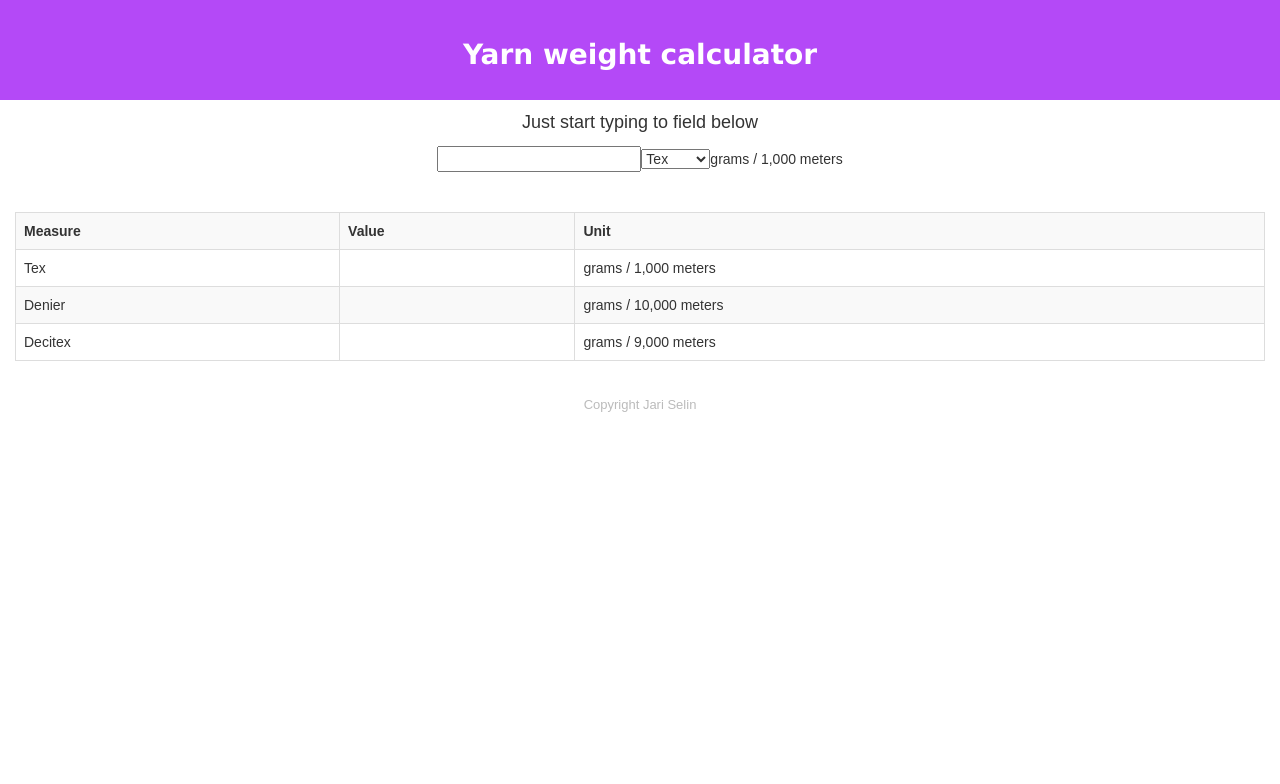
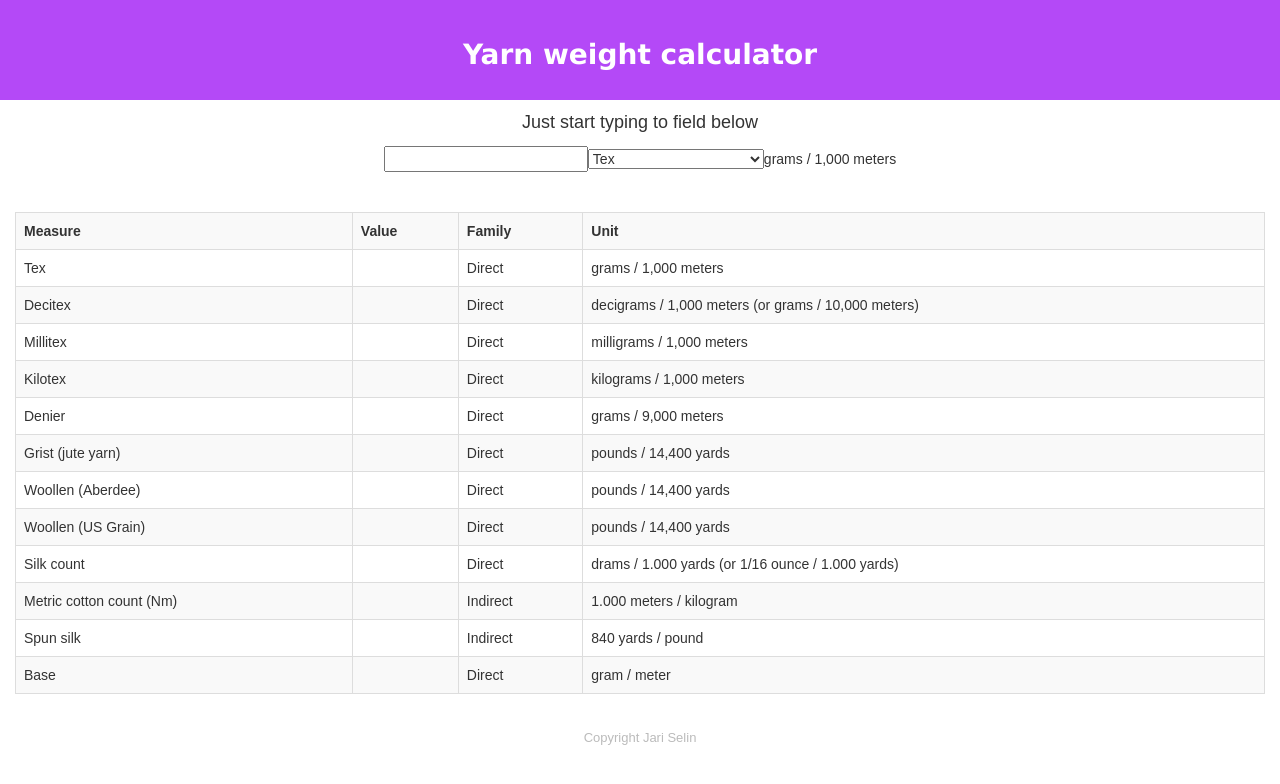
Before and after one commit to jselin/planner, a React (Create React App) app: page / in a window 1280 px wide. Shown: the top 784 px of the page. Built offline with nearby package versions, Linux system fonts and the light colour scheme.

Commit message:
Refactored calculations

```diff
--- a/src/App.js
+++ b/src/App.js
@@ -1,7 +1,7 @@
 import React, { Component } from 'react';
 import './App.css';
 import { Table, Form } from 'react-bootstrap';
-import { UNIT_TYPE, units, unitsFormatter, toTex } from './units.js';
+import { UNIT_TYPE, units, unitsFormatter, fromUnitToBase } from './units.js';
 import {numberingToFloat} from './yarn-number'
 
 
@@ -11,25 +11,25 @@ class App extends Component {
     this.state = {
       input: '',
       inputUnitType: UNIT_TYPE.TEX,
-      tex: 0.0
+      base: 0.0
     }
   }
 
   handleValueUpdate = (e) => {
-    const tex = toTex(this.state.inputUnitType, numberingToFloat(e.target.value), 1.0);
+    const base = fromUnitToBase(this.state.inputUnitType, numberingToFloat(e.target.value), 1.0);
     e.preventDefault();
     e.stopPropagation();
     this.setState({
       input: e.target.value,
-      tex: tex,
+      base: base,
     });
   }
 
   handleTypeUpdate = (e) => {
-    const tex = toTex(e.target.value, numberingToFloat(this.state.input), 1.0);
+    const base = fromUnitToBase(e.target.value, numberingToFloat(this.state.input), 1.0);
     this.setState({
       inputUnitType: e.target.value,
-      tex: tex,
+      base: base,
     });
   }
 
@@ -60,7 +60,7 @@ class App extends Component {
         </Form>
         <br />
         <div className="Table-container">
-          <Yarns tex={this.state.tex} />
+          <Yarns base={this.state.base} />
         </div>
         <p className="Bottom-legend">
           Copyright Jari Selin
@@ -77,7 +77,7 @@ function UnitOptions(props) {
 }
 
 function Yarns(props) {
-  const yarns = unitsFormatter(props.tex);
+  const yarns = unitsFormatter(props.base);
 
   return (
     <Table className="Result-Table" striped bordered hover>
@@ -85,12 +85,14 @@ function Yarns(props) {
         <tr>
           <th>Measure</th>
           <th>Value</th>
+          <th>Family</th>
           <th>Unit</th>
         </tr>
         {yarns.map(unit =>
           <tr key={unit.type}>
             <td>{unit.label}</td>
             <td>{unit.value}</td>
+            <td>{unit.system}</td>
             <td>{unit.unit}</td>
           </tr>
         )}
--- a/src/units.js
+++ b/src/units.js
@@ -2,67 +2,167 @@
 export const UNIT_TYPE = {
     TEX: "tex",
     DTEX: "decitex",
+    MTEX: "millitex",
+    KTEX: "kilotex",
     DEN: "denier",
+    GRIST: "grist",
+    SILK_COUNT: "silk_count",
+    NM: "nm",
+    BASE: "base",
+    WOOLLEN_ABERDEEN: "woollen_aberdeen",
+    WOOLLEN_GRAIN: "woollen_grain",
+    SPUN_SILK: "spun_silk"
 }
 
-const factors = [
-    {
-        type: UNIT_TYPE.TEX,
-        factor: 1.0
-    },
-    {
-        type: UNIT_TYPE.DTEX,
-        factor: 10.0
-    },
-    {
-        type: UNIT_TYPE.DEN,
-        factor: 9.0
-    },
-]
-
-/*
+// by definitions in Wikipedia
 export const UNIT_CONST = {
     YARD_IN_M: 0.9144,
     POUND_IN_G: 453.59265,
+    OUNCE_IN_G: 28.349523125,
+    DRAM_IN_G: 1.7718451953125,
+    GRAIN_IN_G: 0.06479891,
 }
-*/
 
+// base lenght unit in m
+// base mass unit in g
 export const units = [
     {
         type: UNIT_TYPE.TEX,
         label: "Tex",
         unit: "grams / 1,000 meters",
+        massUnit: 1,
+        lenghtUnit: 1000,
+        direct: true,
+    },
+    {
+        type: UNIT_TYPE.DTEX,
+        label: "Decitex",
+        unit: "decigrams / 1,000 meters (or grams / 10,000 meters)",
+        massUnit: 1,
+        lenghtUnit: 10000,
+        direct: true,
+    },
+    {
+        type: UNIT_TYPE.MTEX,
+        label: "Millitex",
+        unit: "milligrams / 1,000 meters",
+        massUnit: 0.001,
+        lenghtUnit: 1000,
+        direct: true,
+    },
+    {
+        type: UNIT_TYPE.KTEX,
+        label: "Kilotex",
+        unit: "kilograms / 1,000 meters",
+        massUnit: 1000,
+        lenghtUnit: 1000,
+        direct: true,
     },
     {
         type: UNIT_TYPE.DEN,
         label: "Denier",
-        unit: "grams / 10,000 meters",
+        unit: "grams / 9,000 meters",
+        massUnit: 1,
+        lenghtUnit: 9000,
+        direct: true,
     },
     {
-        type: UNIT_TYPE.DTEX,
-        label: "Decitex",
-        unit: "grams / 9,000 meters",
-    }
+        type: UNIT_TYPE.GRIST,
+        label: "Grist (jute yarn)",
+        unit: "pounds / 14,400 yards",
+        massUnit: UNIT_CONST.POUND_IN_G,
+        lenghtUnit: 14400 * UNIT_CONST.YARD_IN_M,
+        direct: true,
+    },
+    {
+        type: UNIT_TYPE.WOOLLEN_ABERDEEN,
+        label: "Woollen (Aberdee)",
+        unit: "pounds / 14,400 yards",
+        massUnit: UNIT_CONST.POUND_IN_G,
+        lenghtUnit: 14400 * UNIT_CONST.YARD_IN_M,
+        direct: true,
+    },
+    {
+        type: UNIT_TYPE.WOOLLEN_GRAIN,
+        label: "Woollen (US Grain)",
+        unit: "pounds / 14,400 yards",
+        massUnit: UNIT_CONST.GRAIN_IN_G,
+        lenghtUnit: 20 * UNIT_CONST.YARD_IN_M,
+        direct: true,
+    },
+    {
+        type: UNIT_TYPE.SILK_COUNT,
+        label: "Silk count",
+        unit: "drams / 1.000 yards (or 1/16 ounce / 1.000 yards)",
+        massUnit: UNIT_CONST.DRAM_IN_G,
+        lenghtUnit: 1000 * UNIT_CONST.YARD_IN_M,
+        direct: true,
+    },
+    {
+        type: UNIT_TYPE.NM,
+        label: "Metric cotton count (Nm)",
+        unit: "1.000 meters / kilogram",
+        massUnit: 1000,
+        lenghtUnit: 1000,
+        direct: false,
+    },
+    {
+        type: UNIT_TYPE.SPUN_SILK,
+        label: "Spun silk",
+        unit: "840 yards / pound",
+        massUnit: UNIT_CONST.POUND_IN_G,
+        lenghtUnit: 840 * UNIT_CONST.YARD_IN_M,
+        direct: false,
+    },
+    {
+        type: UNIT_TYPE.BASE,
+        label: "Base",
+        unit: "gram / meter",
+        massUnit: 1,
+        lenghtUnit: 1,
+        direct: true,
+    },
+
 ]
 
+export function fromUnitToBase(unitType, v) {
+    let unit = units.find(unit =>
+        unit.type === unitType
+    )
+
+    if (unit.direct === true) {
+        return v / (unit.lenghtUnit / unit.massUnit);
+    } else {
+        return (unit.massUnit / unit.lenghtUnit) / v;
+    }
+}
+
+export function fromBaseToUnit(unitType, v) {
+    let unit = units.find(unit =>
+        unit.type === unitType
+    )
+    if (unit.direct === true) {
+        return v * (unit.lenghtUnit / unit.massUnit);
+    } else {
+        return (unit.massUnit / unit.lenghtUnit) / v;
+    }
+}
+
 export function toTex(unitType, v) {
-    return v / factors.find(factor =>
-        factor.type === unitType
-    ).factor;
+    return fromBaseToUnit(UNIT_TYPE.TEX, fromUnitToBase(unitType, v));
 }
 
 export function toUnit(unitType, v) {
-    return v * factors.find(factor =>
-        factor.type === unitType
-    ).factor;
+    return fromBaseToUnit(unitType, fromUnitToBase(UNIT_TYPE.TEX, v));
 }
 
 export function unitFormatter(unit, v) {
     return {
         type: unit.type,
         label: unit.label,
+        system: unit.direct ? "Direct" : "Indirect",
         unit: unit.unit,
-        value: cleanNumber(toUnit(unit.type, v)),
+        value: cleanNumber(fromBaseToUnit(unit.type, v)),
     };
 }
 
@@ -73,20 +173,10 @@ export function unitsFormatter(v) {
 }
 
 function cleanNumber(v) {
-    if (Number.isNaN(v) || v === 0)
+    if (Number.isNaN(v) || !Number.isFinite(v))
         return '';
-    const rounded = Math.round(v * 100) / 100;
+    const rounded = Math.round(v * 10000) / 10000;
+    if (rounded === 0)
+        return '';
     return rounded.toString();
 }
-/*
-
-  fromNel(v) { return 1653.515493 / v; }
-  fromNe(v) { return 590.5412474 / v; }
-  fromNek(v) { return 885.8118712 / v; }
-  fromNm(v) { return 1000.0 / v; }
-
-  toNel(v) { return v / 1653.515493; }
-  toNe(v) { return v / 590.5412474; }
-  toNek(v) { return v / 885.8118712; }
-  toNm(v) { return v / 1000.0 }
-*/
```
Also changed, not shown: 1 other file (tests, documents, lock files or other folders).
